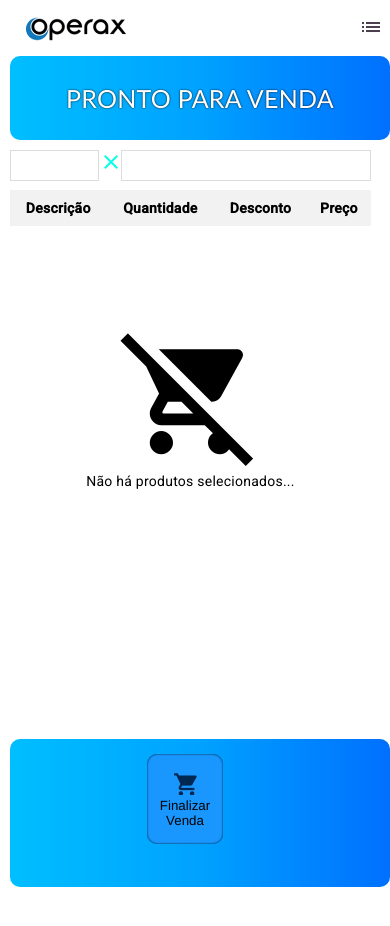
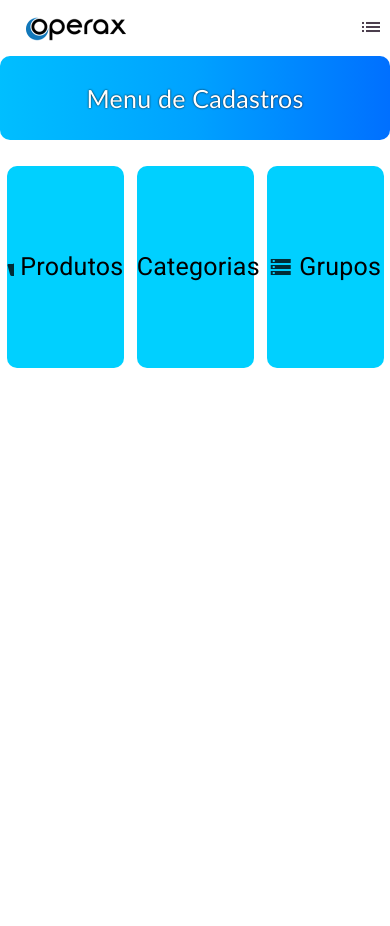
Before and after one commit to AndersonTressoldi7/erp_vendas, an Angular app: page /CadastrosComponent in a window 390 px wide. Before the commit this address led to /. Shown: the top 926 px of the page. Before the commit the page ends 900 px from the top, so only its background shows below. Built offline with nearby package versions, Linux system fonts and the light colour scheme.

Commit message:
novo menu cadastros

```diff
--- a/src/app/app-routing.module.ts
+++ b/src/app/app-routing.module.ts
@@ -1,7 +1,15 @@
 import { NgModule } from '@angular/core';
 import { RouterModule, Routes } from '@angular/router';
+import { CadastrosComponent } from './pages/cadastros/cadastros.component';
+import { PdvComponentComponent } from './pages/pdv-component/pdv-component.component';
 
-const routes: Routes = [];
+const routes: Routes = [
+  { path: '', component: PdvComponentComponent},
+  { path: 'CadastrosComponent', component: CadastrosComponent },
+  { path: 'pdv', component: PdvComponentComponent}
+];
+
+
 
 @NgModule({
   imports: [RouterModule.forRoot(routes)],
--- a/src/app/app.component.html
+++ b/src/app/app.component.html
@@ -1,2 +1,3 @@
 <app-navbar></app-navbar>
-<app-pdv-component></app-pdv-component>
+
+<router-outlet></router-outlet>
--- a/src/app/app.module.ts
+++ b/src/app/app.module.ts
@@ -10,6 +10,7 @@ import { NavbarComponent } from './templates/navbar/navbar.component';
 import { InicioComponent } from './inicio/inicio.component';
 import { PdvComponentComponent } from './pages/pdv-component/pdv-component.component';
 import { FormsModule } from '@angular/forms';
+import { CadastrosComponent } from './pages/cadastros/cadastros.component';
 
 
 @NgModule({
@@ -17,7 +18,8 @@ import { FormsModule } from '@angular/forms';
     AppComponent,
     NavbarComponent,
     InicioComponent,
-    PdvComponentComponent
+    PdvComponentComponent,
+    CadastrosComponent
   ],
   imports: [
     BrowserModule,
--- /dev/null
+++ b/src/app/pages/cadastros/cadastros.component.html
@@ -0,0 +1,11 @@
+<div class="titulo-menu-cadastros">
+    <div class="text-titulo-menu-cadastros">Menu de Cadastros</div>
+</div>
+
+<div class="div-total-cadastros">
+ <div class="relacao-produtos">
+    <div class="divs-grupos-selecao-cadastro"> <mat-icon class="icon-cadastros">shopping_basket</mat-icon> &nbsp;Produtos</div>
+    <div class="divs-grupos-selecao-cadastro"> <mat-icon class="icon-cadastros">pie_chart_outline</mat-icon> &nbsp;Categorias</div>
+    <div class="divs-grupos-selecao-cadastro"> <mat-icon class="icon-cadastros">storage</mat-icon> &nbsp;Grupos</div>
+ </div>
+</div>
--- /dev/null
+++ b/src/app/pages/cadastros/cadastros.component.scss
@@ -0,0 +1,68 @@
+.titulo-menu-cadastros {
+    height: 10vh;
+    background-color: blue !important;
+    display: flex;
+    align-items: center;
+    justify-content: center;
+    font-size: 40px;
+    background-image: linear-gradient(to left, rgba(0, 132, 255, 0.849), rgba(0, 191, 255, 0.849), rgba(0, 225, 255, 0.849));
+    border-radius: 10px;
+}
+.text-titulo-menu-cadastros {
+    color: white;
+    font-family: 'Trebuchet MS', 'Lucida Sans Unicode', 'Lucida Grande', 'Lucida Sans', Arial, sans-serif;
+    text-shadow: 0 0 2px black;
+}
+
+.div-total-cadastros{
+    width: 100%;
+    height: 100%;
+    justify-content: center;
+    text-align: center;
+
+}
+
+
+
+.titulo-grupos-cadastro{
+    margin-top: 3vh;
+    font-size: 30px;
+    font-family:'Trebuchet MS', 'Lucida Sans Unicode', 'Lucida Grande', 'Lucida Sans', Arial, sans-serif;
+}
+
+.relacao-produtos {
+    width: 100%;
+    height: 30%;
+    display: flex;
+    justify-content: space-around;
+    align-items: center;
+  }
+
+  .divs-grupos-selecao-cadastro {
+    background-color: #00d0ff;
+    height: 80%;
+    width: 30%;
+    margin: 0 5px;
+    display: flex;
+    align-items: center;
+    justify-content: center;
+    font-size: 25px;
+    border-radius: 10px;
+  }
+
+  .icon-cadastros{
+    color: rgba(0, 0, 0, 0.788);
+  }
+
+
+
+@media (min-width: 0px) and (max-width: 700px ) {
+
+
+.titulo-menu-cadastros {
+        font-size: 25px;
+        display: flex;
+        margin-right: 25%;
+        width: 100%;
+    }
+}
--- /dev/null
+++ b/src/app/pages/cadastros/cadastros.component.ts
@@ -0,0 +1,14 @@
+import { Component, OnInit } from '@angular/core';
+
+@Component({
+  selector: 'app-cadastros',
+  templateUrl: './cadastros.component.html',
+  styleUrls: ['./cadastros.component.scss']
+})
+export class CadastrosComponent implements OnInit{
+
+  ngOnInit(): void {
+    console.log( 'iniciou');
+  }
+
+}
--- a/src/app/pages/pdv-component/pdv-component.component.html
+++ b/src/app/pages/pdv-component/pdv-component.component.html
@@ -1,4 +1,5 @@
 <meta name="viewport" content="width=device-width, initial-scale=1.0, maximum-scale=1.0, user-scalable=0">
+
 
 <div class="conteiner-full" style="width: 100%; height: 100%; padding: 0;">
     <div class="container-pdv">
@@ -13,7 +14,8 @@
     <div class="flex-display-pdv">
         <input class="selecao-produtos-qtd"/>
         <mat-icon style="color: rgb(0, 255, 234);">clear</mat-icon>&nbsp;
-        <input [(ngModel)]="produto" (keyup.enter)="adicionarProduto()" class="selecao-produtos-codigo"/>
+        <input [(ngModel)]="produto" (keyup.enter)="adicionarProduto()" class="selecao-produtos-codigo" />
+
       </div>
 
 
@@ -22,6 +24,7 @@
                 <th style="padding: 8px;">Quantidade</th>
                 <th style="padding: 8px;">Desconto</th>
                 <th style="padding: 8px;">Preço</th>
+                <th style="padding: 8px;">ação</th>
 
       </table>
     <div *ngIf="!(produtos.length == 0)" class="selecao-produtos" style="height: 80%; overflow: auto;">
--- a/src/app/pages/pdv-component/pdv-component.component.scss
+++ b/src/app/pages/pdv-component/pdv-component.component.scss
@@ -34,7 +34,7 @@ body{
 
 .container-selecoes-pdv {
     margin-top: 5px;
-    height: 100%;
+    height: 95%;
     width: 100%;
     flex-wrap: wrap;
 }
@@ -78,6 +78,7 @@ body{
 
 .input-quantidade-produto-pdv{
     width: 90%;
+    touch-action: manipulation;
 }
 
 .flex-uni-partes-pdv{
@@ -177,24 +178,32 @@ body{
 }
 
 .container-pdv{
-      height: 100%;
+      height: 95%;
       margin-left: 10px;
 }
 
-@media (max-width: 700px) {
+@media (min-width: 0px) and (max-width: 700px ) {
 
     .buttons-actions-grid {
 
         display: flex;
-        align-items: center;
-        justify-content: center;
+        align-items: left;
+        justify-content: left;
         width: 100%;
         margin-top: 20px;
         margin: 15px;
         margin-left: 10px !important;
     }
     .button-actions{
+        margin-top: 3%;
+        margin-left: 8%;
         width: 20%;
+        display: flex;
+        align-items: center;
+        justify-content: center;
+
+
+
     }
     .flex-uni-partes-pdv{
         margin-right:  5%;
@@ -205,8 +214,10 @@ body{
     }
 
     .principal-pdv{
+        margin: 0;
         height: 100% !important;
-        width: 100% !important;
+        width: 110% !important;
+        touch-action: manipulation;
     }
     .status-pdv {
         font-size: 25px;
@@ -220,4 +231,12 @@ body{
         height: 10vh;
         margin-left: 10px;
     }
+
+    .selecao-produtos-qtd,
+.selecao-produtos-codigo {
+  z-index: 1;
 }
+
+
+
+}
--- a/src/app/pages/pdv-component/pdv-component.component.ts
+++ b/src/app/pages/pdv-component/pdv-component.component.ts
@@ -1,4 +1,4 @@
-import { Component, OnInit } from '@angular/core';
+import { Component, HostListener, OnInit } from '@angular/core';
 
 
 @Component({
@@ -31,11 +31,17 @@ export class PdvComponentComponent implements OnInit{
     }
   }
 
+  @HostListener('window:resize', ['$event'])
+  onResize(event: Event) {
+    this.atualizarTamanhoDaTela();
+  }
+
+
   atualizarTamanhoDaTela() {
     this.telaPequena = window.innerWidth <= 700;
   }
 
-  ngOnInit(): void {
-    this.telaPequena = window.innerWidth <= 700;
+  ngOnInit() {
+    this.atualizarTamanhoDaTela();
   }
 }
--- a/src/app/templates/navbar/navbar.component.html
+++ b/src/app/templates/navbar/navbar.component.html
@@ -11,9 +11,13 @@
  <div class="container-options-navbar">
     <div class="navbar-options slide-out" [@slideInOut]="telaPequena && !menuAberto ? 'out' : 'in'">
         <div class="navbar-responsive">
-          <a mat-button class="options-letter"><mat-icon class="icons-navbar">shopping_cart</mat-icon>Pdv</a>
+          <a mat-button class="options-letter" routerLink="/pdv"><mat-icon class="icons-navbar">shopping_cart</mat-icon>Pdv</a>
           <a mat-button class="options-letter"><mat-icon class="icons-navbar">payments</mat-icon>Financeiro</a>
-          <a mat-button class="options-letter"><mat-icon class="icons-navbar">library_add</mat-icon>Cadastros</a>
+          <a mat-button class="options-letter" routerLink="/CadastrosComponent">
+            <mat-icon class="icons-navbar">library_add</mat-icon>
+            Cadastros
+          </a>
+
           <a mat-button class="options-letter"><mat-icon class="icons-navbar">print</mat-icon>Relatórios</a>
         </div>
       </div>
```
Also changed, not shown: 2 other files (tests, documents, lock files or other folders).
